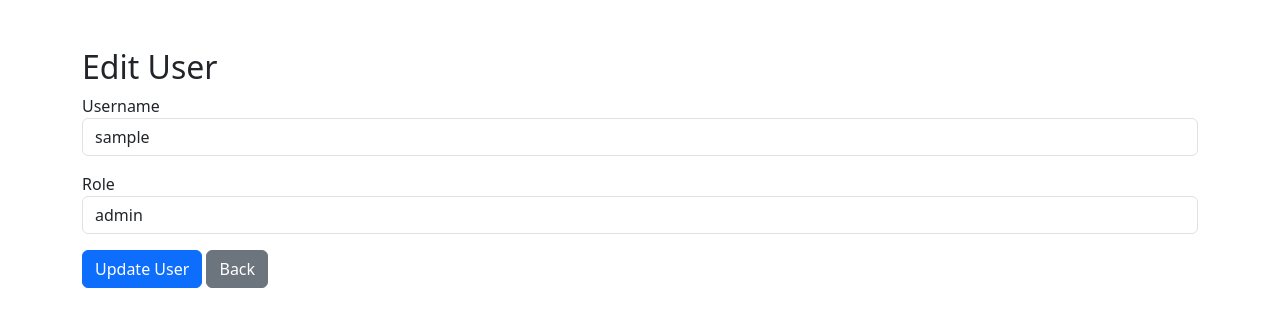
After one commit to flyingsaucer1/KernelGuard, a Flask app: page /edit_user/1 in a window 1280 px wide. The commit adds this page. Shown: the top 327 px of the page. Run offline with Flask 3, Linux system fonts and the light colour scheme; tables that the repository leaves empty hold one stand-in row (values such as "Sample post").

Commit message:
Added dashboard improvements, users management, alerts and devices updates

```diff
--- a/app.py
+++ b/app.py
@@ -1,6 +1,5 @@
-from flask import Flask, render_template, request
-from config import cursor
-
+from flask import Flask, render_template, request, redirect
+from config import cursor, db
 app = Flask(__name__)
 
 @app.route("/")
@@ -28,6 +27,7 @@ def dashboard():
 
     cursor.execute("SELECT COUNT(*) AS total FROM alerts")
     alerts = cursor.fetchone()["total"]
+    print("Alerts Count =", alerts)
 
     cursor.execute("""
 SELECT alerts.alert_id,
@@ -44,17 +44,6 @@ ON alerts.event_id = activity_events.event_id
     alert_list = cursor.fetchall()
     search = request.args.get("search")
 
-    if search:
-     cursor.execute("""
-        SELECT * FROM activity_events
-        WHERE event_type LIKE %s
-        OR process_name LIKE %s
-        OR resource LIKE %s
-    """, (f"%{search}%", f"%{search}%", f"%{search}%"))
-    else:
-     cursor.execute("SELECT * FROM activity_events")
-
-    event_list = cursor.fetchall()
     cursor.execute("""
     SELECT event_type, process_name, event_time
     FROM activity_events
@@ -76,25 +65,69 @@ ON alerts.event_id = activity_events.event_id
         cursor.execute("SELECT * FROM activity_events")
 
     event_list = cursor.fetchall()
+    chart_data = [users, sessions, devices, events]
+    alert_data = [alerts, events]
 
     return render_template(
-        "dashboard.html",
-        users=users,
-        sessions=sessions,
-        devices=devices,
-        events=events,
-        alerts=alerts,
-        event_list=event_list,
-        alert_list=alert_list,
-        recent_events=recent_events,
-        high_alerts=high_alerts,
-        medium_alerts=medium_alerts,
-        low_alerts=low_alerts,
-    )
+    "dashboard.html",
+    users=users,
+    sessions=sessions,
+    devices=devices,
+    events=events,
+    alerts=alerts,
+    chart_data=chart_data,
+    alert_data=alert_data,
+    event_list=event_list,
+    alert_list=alert_list,
+    recent_events=recent_events,
+    high_alerts=high_alerts,
+    medium_alerts=medium_alerts,
+    low_alerts=low_alerts
+)
 print("Users route loaded")
 @app.route("/users")
 def users():
 
+    cursor.execute("SELECT * FROM users")
+    user_list = cursor.fetchall()
+
+    return render_template("users.html", user_list=user_list)
+
+@app.route("/edit_user/<int:user_id>", methods=["GET", "POST"])
+def edit_user(user_id):
+
+    if request.method == "POST":
+        username = request.form["username"]
+        role = request.form["role"]
+
+        cursor.execute("""
+        UPDATE users
+        SET username=%s, role=%s
+        WHERE user_id=%s
+        """, (username, role, user_id))
+
+        db.commit()
+
+        return redirect("/users")
+
+    cursor.execute("SELECT * FROM users WHERE user_id=%s", (user_id,))
+    user = cursor.fetchone()
+
+    return render_template("edit_user.html", user=user)
+
+@app.route("/delete_user/<int:user_id>")
+def delete_user(user_id):
+
+    cursor.execute("DELETE FROM users WHERE user_id=%s", (user_id,))
+    db.commit()
+
+    return redirect("/users")
+
+
+    cursor.execute("SELECT * FROM users WHERE user_id=%s", (user_id,))
+    user = cursor.fetchone()
+
+    return render_template("edit_user.html", user=user)
     search = request.args.get("search")
 
     if search:
--- /dev/null
+++ b/templates/edit_user.html
@@ -0,0 +1,50 @@
+<!DOCTYPE html>
+<html>
+<head>
+    <title>Edit User</title>
+
+    <link href="https://cdn.jsdelivr.net/npm/bootstrap@5.3.3/dist/css/bootstrap.min.css" rel="stylesheet">
+</head>
+
+<body>
+
+<div class="container mt-5">
+
+    <h2>Edit User</h2>
+
+    <form method="POST">
+
+        <div class="mb-3">
+            <label>Username</label>
+            <input
+                type="text"
+                name="username"
+                class="form-control"
+                value="{{ user.username }}"
+                required>
+        </div>
+
+        <div class="mb-3">
+            <label>Role</label>
+            <input
+                type="text"
+                name="role"
+                class="form-control"
+                value="{{ user.role }}"
+                required>
+        </div>
+
+        <button class="btn btn-primary">
+            Update User
+        </button>
+
+        <a href="/users" class="btn btn-secondary">
+            Back
+        </a>
+
+    </form>
+
+</div>
+
+</body>
+</html>
```
Also changed, not shown: templates/add_user.html (added, +42 -0 lines), templates/dashboard.html (+75 -71 lines), templates/devices.html (+15 -8 lines), templates/users.html (+15 -0 lines).
